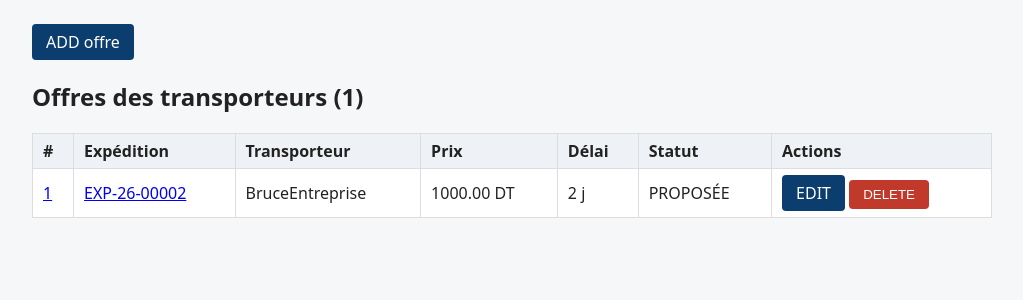
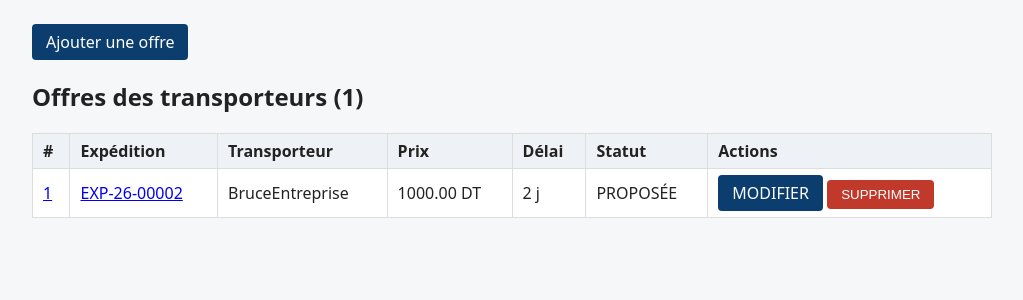
Before and after one commit to MouadhDardour/Python_Framework, a Django app: page /offres/ in a window 1280 px wide. Shown: the part 51-351 px from the top of the page, without its empty margins (128-1151 px from the left). Run offline with Django 5.2, Linux system fonts and the light colour scheme; data comes from the database, SQL or seed files in the repository; both versions use the stored data as it was after the commit.

Commit message:
lastupdate

```diff
--- a/EntreprisesApp/templates/entreprises/liste.html
+++ b/EntreprisesApp/templates/entreprises/liste.html
@@ -3,7 +3,7 @@
 {% block title %}Entreprises{% endblock %}
 
 {% block content %}
-<p><a class="button" href="{% url 'entreprises:ajouter' %}">ADD entreprise</a></p>
+<p><a class="button" href="{% url 'entreprises:ajouter' %}">Ajouter une entreprise</a></p>
 <h2>Entreprises ({{ entreprises|length }})</h2>
 <table>
 <thead>
@@ -18,11 +18,11 @@
     <td>{{ entreprise.adresse|truncatechars:30 }}</td>
     <td>{{ entreprise.nb_vehicules }}</td>
     <td>
-        <a class="button" href="{% url 'entreprises:modifier' entreprise.pk %}">EDIT</a>
+        <a class="button" href="{% url 'entreprises:modifier' entreprise.pk %}">MODIFIER</a>
         <form class="inline-form" method="post" action="{% url 'entreprises:supprimer' entreprise.pk %}"
               onsubmit="return confirm('Supprimer cette entreprise ?');">
             {% csrf_token %}
-            <button class="danger" type="submit">DELETE</button>
+            <button class="danger" type="submit">SUPPRIMER</button>
         </form>
     </td>
 </tr>
--- a/ExpeditionsApp/templates/expeditions/liste.html
+++ b/ExpeditionsApp/templates/expeditions/liste.html
@@ -3,7 +3,7 @@
 {% block title %}Expéditions disponibles{% endblock %}
 
 {% block content %}
-<p><a class="button" href="{% url 'expeditions:ajouter' %}">ADD expédition</a></p>
+<p><a class="button" href="{% url 'expeditions:ajouter' %}">Ajouter une expédition</a></p>
 <h2>Expéditions publiées ({{ expeditions|length }})</h2>
 <ul>
 {% for expedition in expeditions %}
@@ -17,11 +17,11 @@
         <br>
         <small>{{ expedition.description|default:"Aucune description fournie."|truncatewords:15 }}</small>
         <div>
-            <a class="button" href="{% url 'expeditions:modifier' expedition.reference %}">EDIT</a>
+            <a class="button" href="{% url 'expeditions:modifier' expedition.reference %}">MODIFIER</a>
             <form class="inline-form" method="post" action="{% url 'expeditions:supprimer' expedition.reference %}"
                   onsubmit="return confirm('Supprimer définitivement cette expédition ?');">
                 {% csrf_token %}
-                <button class="danger" type="submit">DELETE</button>
+                <button class="danger" type="submit">SUPPRIMER</button>
             </form>
         </div>
     </li>
--- a/OffresApp/templates/offres/liste.html
+++ b/OffresApp/templates/offres/liste.html
@@ -3,7 +3,7 @@
 {% block title %}Offres{% endblock %}
 
 {% block content %}
-<p><a class="button" href="{% url 'offres:ajouter' %}">ADD offre</a></p>
+<p><a class="button" href="{% url 'offres:ajouter' %}">Ajouter une offre</a></p>
 <h2>Offres des transporteurs ({{ offres|length }})</h2>
 <table>
 <thead>
@@ -20,11 +20,11 @@
     <td>{{ offre.get_statut_display|upper }}</td>
     <td>
         {% if offre.statut != 'acceptee' %}
-        <a class="button" href="{% url 'offres:modifier' offre.pk %}">EDIT</a>
+        <a class="button" href="{% url 'offres:modifier' offre.pk %}">MODIFIER</a>
         <form class="inline-form" method="post" action="{% url 'offres:supprimer' offre.pk %}"
               onsubmit="return confirm('Supprimer cette offre ?');">
             {% csrf_token %}
-            <button class="danger" type="submit">DELETE</button>
+            <button class="danger" type="submit">SUPPRIMER</button>
         </form>
         {% else %}
         Modification et suppression indisponibles pour une offre acceptée.
--- a/VehiculesApp/templates/vehicules/liste.html
+++ b/VehiculesApp/templates/vehicules/liste.html
@@ -3,7 +3,7 @@
 {% block title %}Véhicules{% endblock %}
 
 {% block content %}
-<p><a class="button" href="{% url 'vehicules:ajouter' %}">ADD véhicule</a></p>
+<p><a class="button" href="{% url 'vehicules:ajouter' %}">Ajouter un véhicule</a></p>
 <h2>Flotte de véhicules ({{ vehicules|length }})</h2>
 <table>
   <thead>
@@ -18,11 +18,11 @@
       <td>{{ vehicule.entreprise.raison_sociale }}</td>
       <td>{{ vehicule.disponible|yesno:"Oui,Non" }}</td>
       <td>
-        <a class="button" href="{% url 'vehicules:modifier' vehicule.pk %}">EDIT</a>
+        <a class="button" href="{% url 'vehicules:modifier' vehicule.pk %}">MODIFIER</a>
         <form class="inline-form" method="post" action="{% url 'vehicules:supprimer' vehicule.pk %}"
               onsubmit="return confirm('Supprimer ce véhicule ?');">
           {% csrf_token %}
-          <button class="danger" type="submit">DELETE</button>
+          <button class="danger" type="submit">SUPPRIMER</button>
         </form>
       </td>
     </tr>
```
Also changed, not shown: mouadh.sqlite3.
